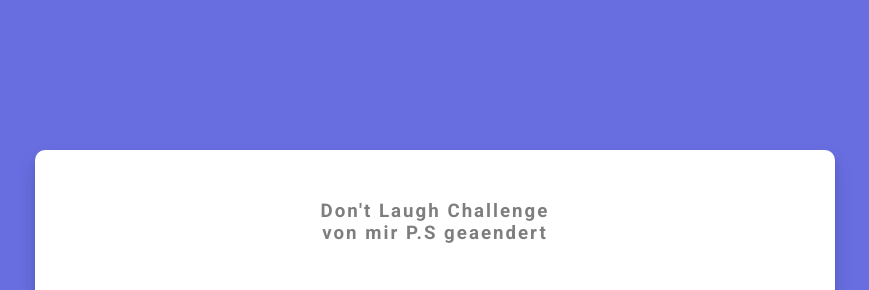
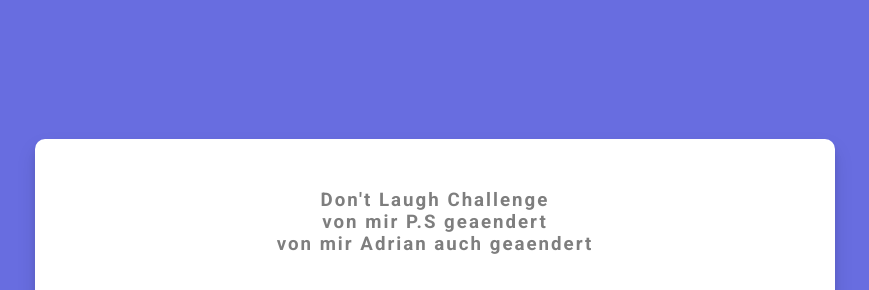
Before and after one commit to adytzu7/Website2, a plain HTML site: page index.html in a window 1280 px wide. Shown: the part 85-375 px from the top of the page, without its empty margins (205-1074 px from the left). Drawn offline with Linux system fonts and the light colour scheme; no server answers.

Commit message:
Update index.html

```diff
--- a/index.html
+++ b/index.html
@@ -10,6 +10,7 @@
     <div class="container">
       <h3>Don't Laugh Challenge</h3>
       <h3>von mir P.S geaendert</h3>
+      <h3>von mir Adrian auch geaendert</h3>
       <div id="joke" class="joke">// Joke goes here</div>
       <button id="jokeBtn" class="btn">Get Another Joke</button>
     </div>
```
